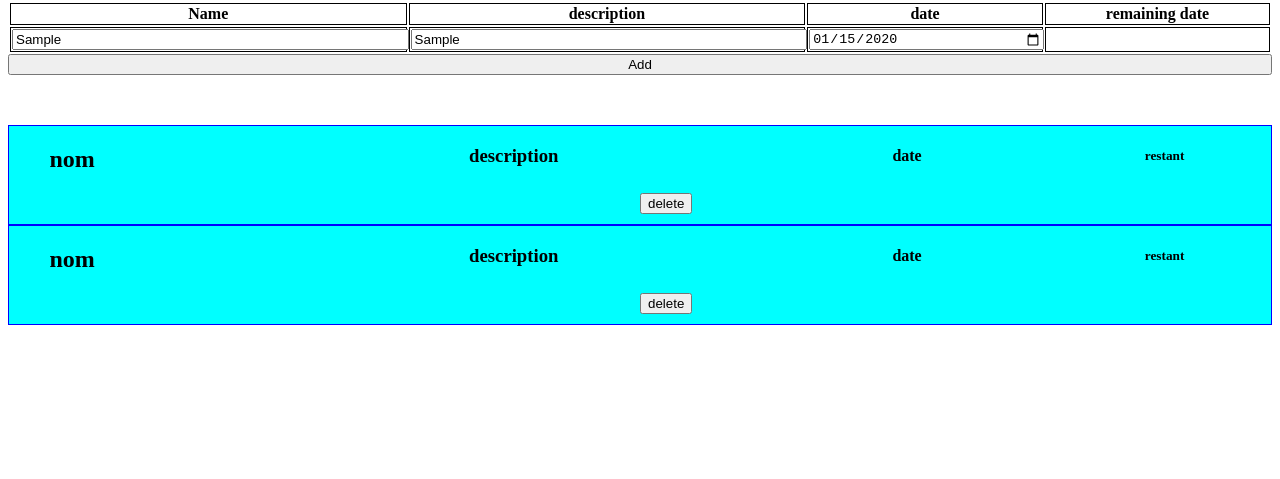
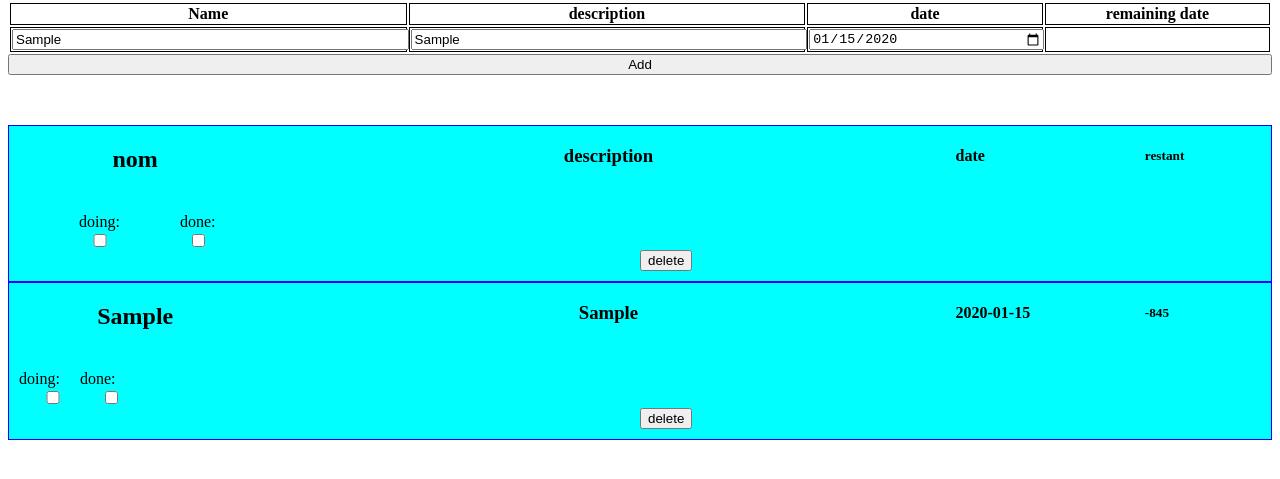
Before and after one commit to Ozcanemre04/project-planner, a plain HTML site: page index.html in a window 1280 px wide. Both pictures are taken after typing "Sample", "Sample", "2020-01-15" into the empty fields and a click on the button "Add". Shown: the part 79-558 px from the top of the page. Drawn offline with Linux system fonts and the light colour scheme.

Commit message:
script debut

```diff
--- a/index.html
+++ b/index.html
@@ -31,7 +31,7 @@
     </td>
 
     <td>
-        <input type="date"  min="2022-09-05" max="2024-12-31" class="date">
+        <input type="date"  min="2022-05-09" max="2024-12-31" class="date">
 
     </td>
 
@@ -46,17 +46,24 @@
 
 <section class="container">
 <section class="sectionchild">
-<div>
+<div class="div">
+    <div class="all">
 <h2>nom</h2>
-<h3>description</h3>
-<h4>date</h4>
-<h5>restant</h5>
+<div class="checkbox">
+   <div class="first">
+    <label for="doing">doing:</label>
+        <input type="checkbox" name="doing" class="doing">
+   </div>
+   <div class="second">
+       <label for="done">done:</label>
+       <input type="checkbox" name="done" class="done">
+
+   </div>
+
+
+
 </div>
-<button class="delete">delete</button>
-</section>
-<section class="sectionchild">
-<div>
-<h2>nom</h2>
+    </div>
 <h3>description</h3>
 <h4>date</h4>
 <h5>restant</h5>
@@ -64,6 +71,7 @@
 <button class="delete">delete</button>
 </section>
 
+
 </section>
 </body>
 </html>
--- a/script.js
+++ b/script.js
@@ -1,18 +1,107 @@
-let name = document.querySelector('.name')
+let naame = document.querySelector('.name')
 let description = document.querySelector('.description')
 let date = document.querySelector('.date')
 let add = document.querySelector('.add')
 let remaining=document.querySelector('.remaining')
+let container = document.querySelector('.container')
 
 
+function addHtml(todo){
+let sectionchild =document.createElement('section')
+sectionchild.classList.add('sectionchild')
+container.appendChild(sectionchild)
 
-let now = new Date()
+let div =document.createElement('div')
+div.classList.add('div')
+sectionchild.appendChild(div)
+
+let all=document.createElement('div')
+all.classList.add('all')
+div.appendChild(all)
+
+let h2 =document.createElement('h2')
+h2.innerText=todo.name
+all.appendChild(h2)
+
+let checkbox =document.createElement('div')
+checkbox.classList.add('checkbox')
+all.appendChild(checkbox)
+
+let first = document.createElement('div')
+first.classList.add('.first')
+checkbox.appendChild(first)
+
+let second = document.createElement('div')
+second.classList.add('.second')
+checkbox.appendChild(second)
+
+let label1 = document.createElement('label')
+label1.setAttribute('for','doing')
+label1.innerText='doing:'
+first.appendChild(label1)
+
+let doingcb= document.createElement('input')
+doingcb.type="checkbox"
+doingcb.checked=todo.doing
+doingcb.setAttribute("name","doing")
+doingcb.classList.add('doing')
+first.appendChild(doingcb)
+
+let label2 = document.createElement('label')
+label2.setAttribute('for',"done")
+label2.innerText='done:'
+second.appendChild(label2)
+
+let donecb= document.createElement('input')
+donecb.type="checkbox"
+donecb.checked=todo.done
+donecb.setAttribute("name","done")
+donecb.classList.add('done')
+second.appendChild(donecb)
+
+let h3=document.createElement('h3')
+h3.innerText=todo.desc
+div.appendChild(h3)
+
+let h4=document.createElement('h4');
+h4.innerText=todo.date
+div.appendChild(h4)
+
+let h5=document.createElement('h5');
+h5.innerText=todo.remainingDate
+div.appendChild(h5)
+
+let deletetodo=document.createElement('button')
+deletetodo.classList.add('delete')
+deletetodo.innerText="delete"
+sectionchild.appendChild(deletetodo)
+
+
+}
 
 
 
 
 function createtodo(){
-    console.log("hello");
+    let todoname=naame.value;
+    let tododesc=description.value;
+    let tododate=date.valueAsNumber;
+    let now = Date.now();
+    console.log(now);
+
+
+    let total=tododate-now;
+    let day = Math.ceil(total/3600/24/1000)
+
+    const todo={
+        name:todoname,
+        desc:tododesc,
+        date:date.value,
+        doing:false,
+        done:false,
+        remainingDate:day
+    }
+addHtml(todo)
 }
 
 
--- a/style.css
+++ b/style.css
@@ -23,10 +23,23 @@ input{
 
 }
 
-div{
+.div{
     display: grid;
-    grid-template-columns: 10% 60% 20% 10%
+    grid-template-columns: 20% 55% 15% 10%
 }
+.all{
+    display: flex;
+    flex-direction: column;
+    justify-content: space-around;
+
+}
+.checkbox{
+    display: flex;
+    margin-top: 20px;
+    margin-left: 10px;
+}
+
+
 h1,h2,h3{
     text-align: center;
 }
@@ -35,3 +48,11 @@ h1,h2,h3{
   margin-bottom: 10px;
 
 }
+
+.first,.second{
+    display: flex;
+   flex-direction: column;
+   margin-left: 60px;
+   align-items: center;
+   justify-content: center;
+}
```
